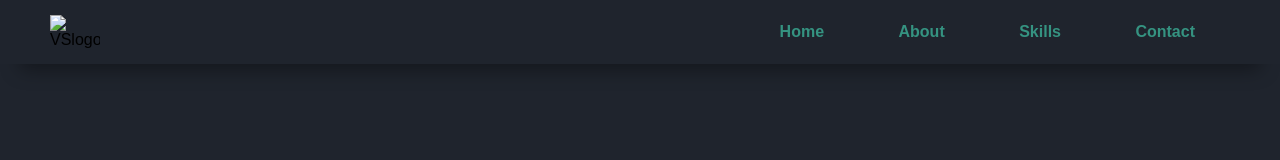
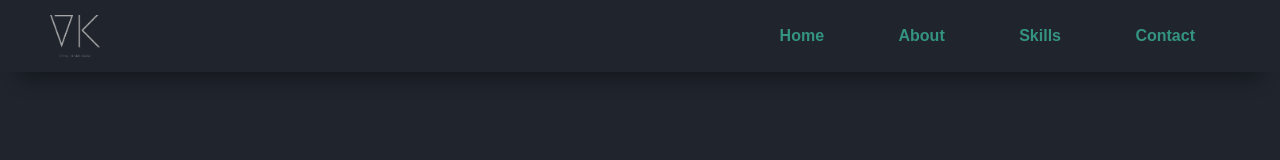
Before and after one commit to Vishal-257/VishalCV, a plain HTML site: page index.html in a window 1280 px wide. Shown: the top 160 px of the page. Drawn offline with Linux system fonts and the light colour scheme.

Commit message:
Update index.html

```diff
--- a/index.html
+++ b/index.html
@@ -16,7 +16,7 @@
 <body>
 
   <header>
-    <img class="logo" src="png/logo-no-background.png" alt="VSlogo">
+    <img class="logo" src="logo-no-background.png" alt="VSlogo">
     <nav class="navigation">
       <a href="#home" class="active">Home</a>
       <a href="#about">About</a>
```
